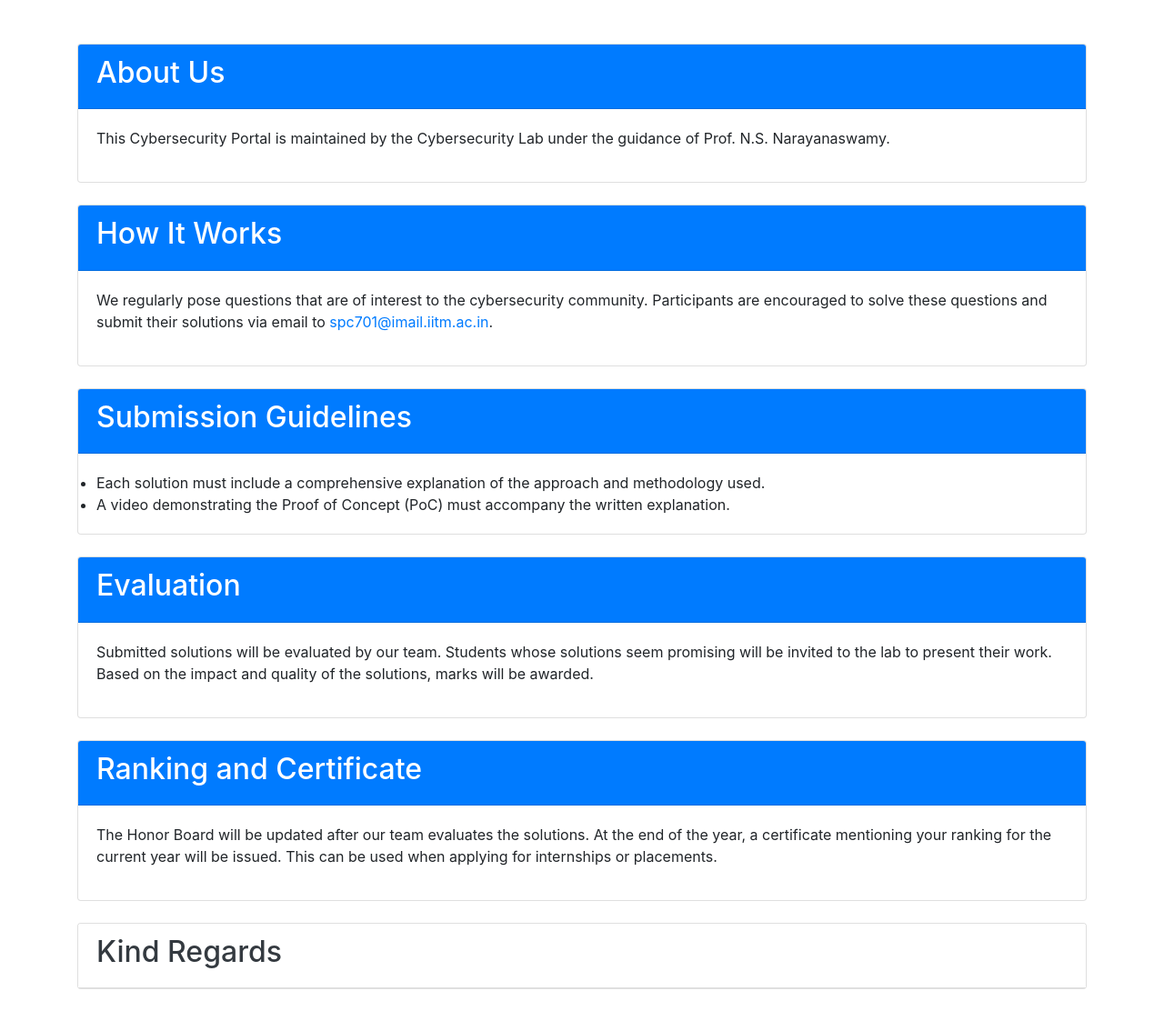
After one commit to Pranay75/flask_app, a Flask app: page /about in a window 1280 px wide. The commit adds this page. Shown: the whole page at 91% size. Run offline with Flask 3, Linux system fonts and the light colour scheme; some libraries are stand-ins or nearby versions.

Commit message:
added about page

```diff
--- a/app.py
+++ b/app.py
@@ -1,14 +1,19 @@
 from flask import Flask, render_template, request, redirect, url_for, flash, session , jsonify
 from flask_sqlalchemy import SQLAlchemy
 from dotenv import load_dotenv
-from datetime import datetime, timezone
+from datetime import datetime, timezone , timedelta
 import os
 
 load_dotenv()
 
 app = Flask(__name__)
-app.secret_key = os.urandom(24)  #Replace with a fixed key.
-
+app.secret_key = os.getenv("SECRET_KEY", "safeisnotsafe")
+app.config.update(
+    PERMANENT_SESSION_LIFETIME=timedelta(hours=1),
+    SESSION_COOKIE_HTTPONLY=True,
+    SESSION_COOKIE_SECURE=False,  # Set to True if using HTTPS
+    SESSION_COOKIE_SAMESITE='Lax'
+)
 # Database configuration
 app.config['SQLALCHEMY_DATABASE_URI'] = 'sqlite:///site.db'
 app.config['SQLALCHEMY_TRACK_MODIFICATIONS'] = False
@@ -81,6 +86,10 @@ def admin_dashboard():
     else:
         flash('Please log in first.', 'danger')
         return redirect(url_for('admin_login_page'))
+
+@app.route('/about')
+def about_page():
+    return render_template('about.html')
 
 @app.route('/edit-questions', methods=['GET', 'POST'])
 def edit_questions():
@@ -267,4 +276,4 @@ def get_student_details():
 if __name__ == '__main__':
     with app.app_context():
         db.create_all()
-    app.run(debug=True)
+    app.run(debug=True,host='0.0.0.0')
--- /dev/null
+++ b/templates/about.html
@@ -0,0 +1,64 @@
+<!DOCTYPE html>
+<html lang="en">
+<head>
+    <meta charset="UTF-8">
+    <meta name="viewport" content="width=device-width, initial-scale=1.0">
+    <title>Cybersecurity Portal</title>
+    <link rel="stylesheet" href="https://maxcdn.bootstrapcdn.com/bootstrap/4.5.2/css/bootstrap.min.css">
+</head>
+<body>
+    <div class="container mt-5">
+        <div class="card mb-4">
+            <div class="card-header bg-primary text-white">
+                <h2>About Us</h2>
+            </div>
+            <div class="card-body">
+                <p>This Cybersecurity Portal is maintained by the Cybersecurity Lab under the guidance of Prof. N.S. Narayanaswamy.</p>
+            </div>
+        </div>
+        <div class="card mb-4">
+            <div class="card-header bg-primary text-white">
+                <h2>How It Works</h2>
+            </div>
+            <div class="card-body">
+                <p>We regularly pose questions that are of interest to the cybersecurity community. Participants are encouraged to solve these questions and submit their solutions via email to <a href="mailto:spc701@imail.iitm.ac.in" class="text-primary">spc701@imail.iitm.ac.in</a>.</p>
+            </div>
+        </div>
+        <div class="card mb-4">
+            <div class="card-header bg-primary text-white">
+                <h2>Submission Guidelines</h2>
+            </div>
+            <div class="card-body">
+                <ul class="list-group list-group-flush">
+                    <li>Each solution must include a comprehensive explanation of the approach and methodology used.</li>
+                    <li>A video demonstrating the Proof of Concept (PoC) must accompany the written explanation.</li>
+                </ul>
+            </div>
+        </div>
+        <div class="card mb-4">
+            <div class="card-header bg-primary text-white">
+                <h2>Evaluation</h2>
+            </div>
+            <div class="card-body">
+                <p>Submitted solutions will be evaluated by our team. Students whose solutions seem promising will be invited to the lab to present their work. Based on the impact and quality of the solutions, marks will be awarded.</p>
+            </div>
+        </div>
+        <div class="card mb-4">
+            <div class="card-header bg-primary text-white">
+                <h2>Ranking and Certificate</h2>
+            </div>
+            <div class="card-body">
+                <p>The Honor Board will be updated after our team evaluates the solutions. At the end of the year, a certificate mentioning your ranking for the current year will be issued. This can be used when applying for internships or placements.</p>
+            </div>
+        </div>
+        <div class="card mb-4">
+            <div class="card-header bg-white text-dark">
+                <h2>Kind Regards</h2>
+            </div>
+        </div>
+    </div>
+    <script src="https://code.jquery.com/jquery-3.5.1.slim.min.js"></script>
+    <script src="https://cdn.jsdelivr.net/npm/@popperjs/core@2.9.3/dist/umd/popper.min.js"></script>
+    <script src="https://stackpath.bootstrapcdn.com/bootstrap/4.5.2/js/bootstrap.min.js"></script>
+</body>
+</html>
--- /dev/null
+++ b/wsgi.py
@@ -0,0 +1,4 @@
+from app import app
+
+if __name__=="__main__":
+    app.run()
```
Also changed, not shown: templates/edit_questions.html (+4 -3 lines), templates/index.html (+7 -2 lines), 1 other file.
